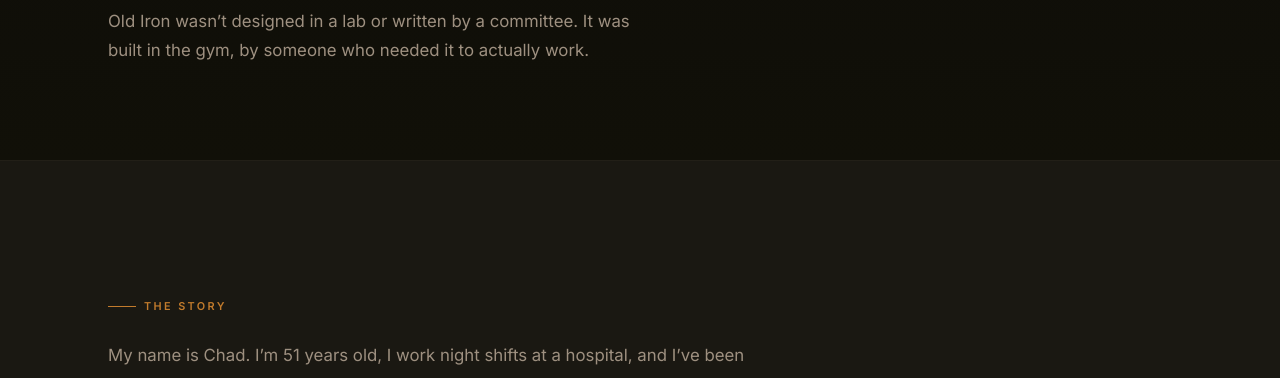
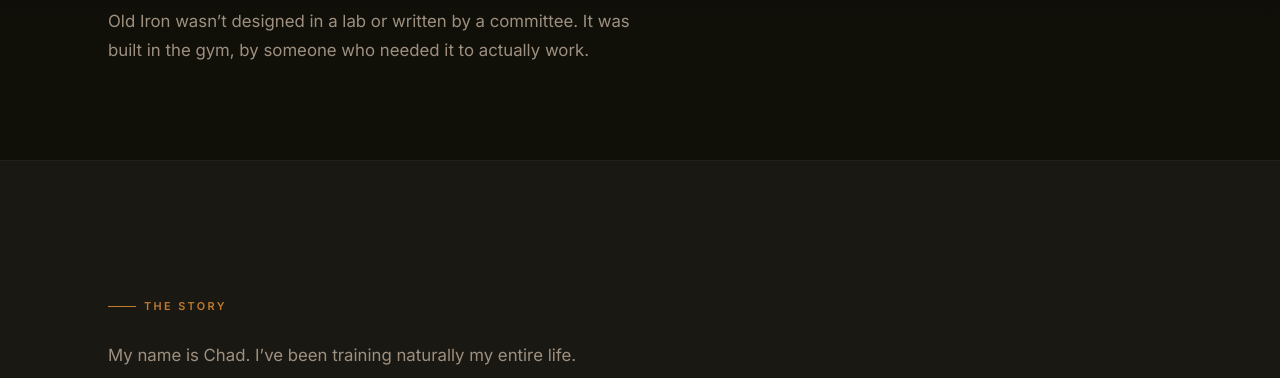
Before and after one commit to ColtStraven/oldiron-fitness, a plain HTML site: page about.html in a window 1280 px wide. Shown: the part 411-789 px from the top of the page. Drawn offline with nearby package versions, Linux system fonts and the light colour scheme; a web font is replaced by a local one.

Commit message:
fixed grammer

```diff
--- a/about.html
+++ b/about.html
@@ -127,7 +127,7 @@
       <div class="container">
         <span class="section-label" id="story-heading">The Story</span>
         <div class="about-body">
-          <p>My name is Chad. I&rsquo;m 51 years old, I work night shifts at a hospital, and I&rsquo;ve been training naturally my entire life.</p>
+          <p>My name is Chad. I&rsquo;ve been training naturally my entire life.</p>
           <p>I didn&rsquo;t build Old Iron because I wanted to sell a program. I built it because I needed one. A program that fit my life &mdash; shift work, high step counts, limited recovery time, and the specific goals of a natural athlete who&rsquo;s been around long enough to know what actually works and what just looks good on paper.</p>
           <p>For a while, I was doing too much. Too many sessions, too much volume, chasing intensity without respecting recovery. It caught up with me. I hit a wall &mdash; not just physically, but mentally. Motivation tanked. Strength went backwards. Everything felt like work and nothing felt like progress.</p>
           <p>That crash forced me to rebuild from scratch. Strip it down to what I knew was true: the big barbell lifts, progressive overload, smart volume, and enough rest to actually grow between sessions. No gimmicks. No machines I didn&rsquo;t need. Just iron and intention.</p>
```
Also changed, not shown: 3 other files.
